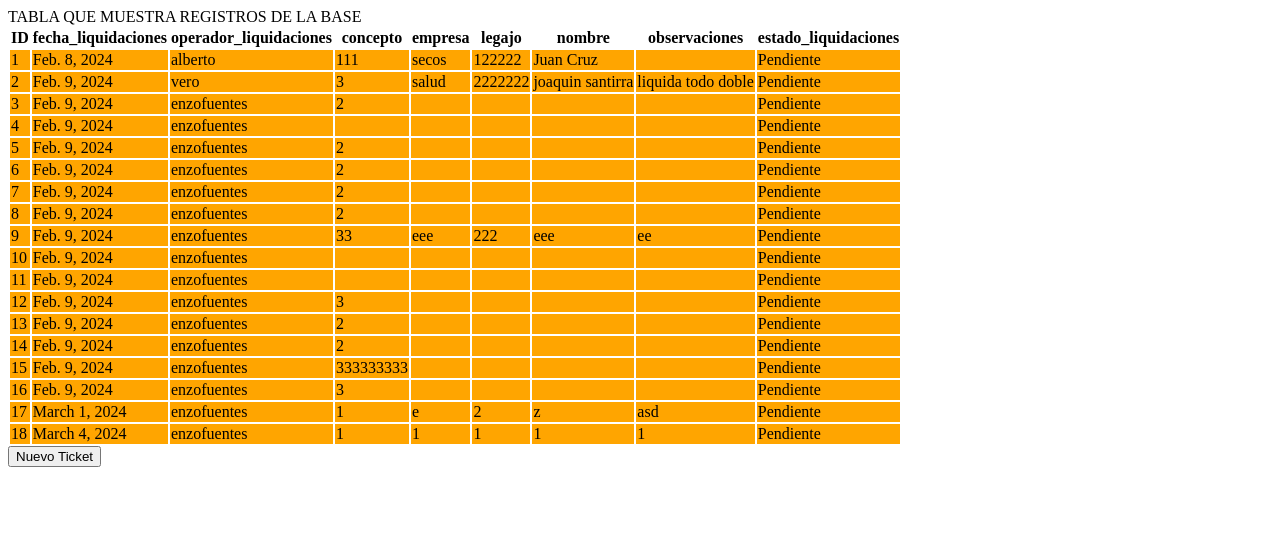
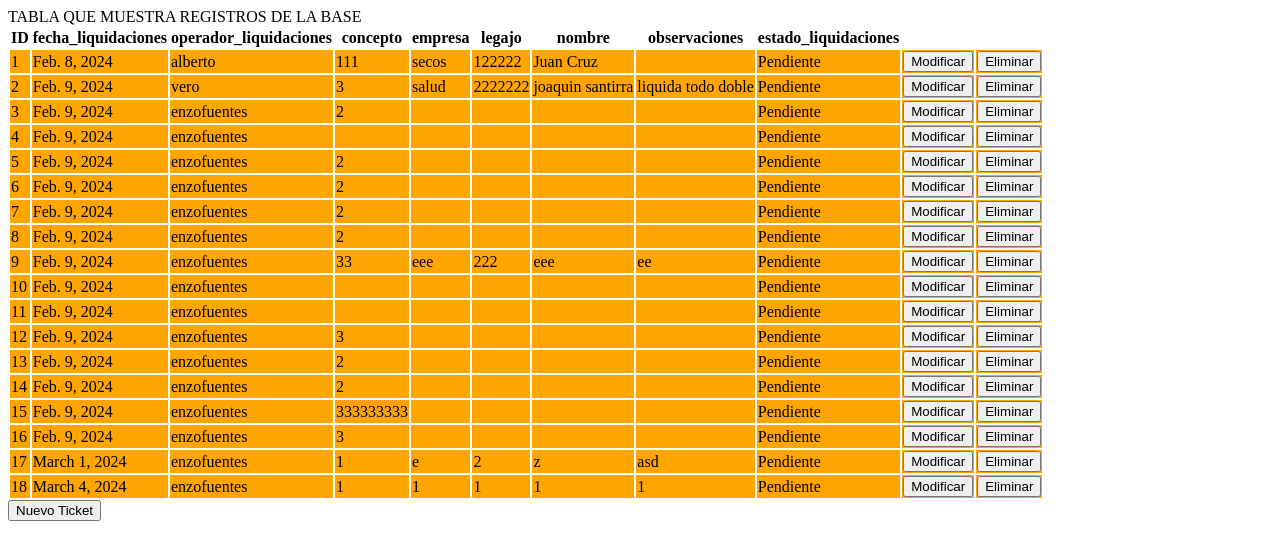
Before and after one commit to Naitais/ticket_sys, a Django app: template backend/src/tickets/templates/tickets/index.html in a window 1280 px wide. Shown: the top 560 px of the page. Run offline with Django 5.2, Linux system fonts and the light colour scheme; the template is opened without the code that fills it: values that come from a table or form of the project are taken from there, others are empty; data comes from the database, SQL or seed files in the repository; both versions use the stored data as it was after the commit.

Commit message:
trabajando en agregar opcion para modificar tickets

```diff
--- a/backend/src/static/javascript/script.js
+++ b/backend/src/static/javascript/script.js
@@ -1,24 +1,18 @@
 // obtengo ventana modal del formulario segun id
 var modal = document.getElementById("modal");
+var modificar_ticket_pantalla = document.getElementById("modificar_ticket_pantalla");
 var ticket_informacion = document.getElementById("ticket_informacion");
 
 // obtengo botones segun id
 var nuevo_ticket_btn = document.getElementById("nuevo_ticket_btn");
 var aceptar_nuevo_ticket_btn = document.getElementById("aceptar_nuevo_ticket_btn");
 var cancelar_nuevo_ticket_btn = document.getElementById("cancelar_nuevo_ticket_btn");
+var row_modificar_btn = document.getElementsByClassName("row_modificar_btn");
+var row_eliminar_btn = document.getElementsByClassName("row_eliminar_btn");
 
-// ticket row es como una coleccion de elementos asi que hay que loopearlos
+// ticket row es una coleccion de elementos asi que hay que loopearlos
 var ticket_rows = document.getElementsByClassName("ticket_row");
 
-for (var i = 0; i < ticket_rows.length; i++) {
-    ticket_rows[i].addEventListener("click", function(event) {
-        // afecto al parent del target
-        //event.target.parentElement.style.backgroundColor = "tomato";
-        ticket_informacion.style.display = "block";
-
-
-    });
-}
 
 for (var i = 0; i < ticket_rows.length; i++) {
     ticket_rows[i].addEventListener("mouseout", function(event) {
@@ -54,12 +48,6 @@ cancelar_nuevo_ticket_btn.onclick = function() {
     modal.style.display = "none";
   }
 
-cerrar_ventana_btn.onclick = function() {
-    ticket_informacion.style.display = "none";
-  }
-
-
-
 aceptar_nuevo_ticket_btn.onclick = function(e) {
     //armo los datos del post request obteniendo la info que cargo en cada id del form que cree en el index de html
     var data = {
@@ -93,3 +81,35 @@ aceptar_nuevo_ticket_btn.onclick = function(e) {
         }
     });
 };
+
+// funcion para modificar un ticket
+row_modificar_btn.onclick = function() {
+  }
+
+for (var i = 0; i < row_modificar_btn.length; i++) {
+    row_modificar_btn[i].addEventListener("click", function(event) {
+        modificar_ticket_pantalla.style.display = "block";
+
+        //obtengo los nodos de columna de la row seleccionada
+        var columnas = event.target.parentNode.parentNode.getElementsByTagName("td")
+        console.log(columnas)
+        llenarColumnas(columnas)
+
+
+    });
+}
+
+cancelar_cambios_btn.onclick = function() {
+    modificar_ticket_pantalla.style.display = "none";
+  }
+
+function llenarColumnas(columnas){
+    //quito 2 porque esas dos son columnas con botones
+    for (var r = 0; r < columnas.length - 2; r ++){
+        //obtengo datos de cada columna de la row seleccionada
+        console.log(event.target.parentNode.parentNode.getElementsByTagName("td")[r].textContent)
+        console.log(ticket_informacion.length)
+        console.log(columnas.textContent)
+
+    }
+}
--- a/backend/src/static/style sheet/style.css
+++ b/backend/src/static/style sheet/style.css
@@ -9,7 +9,7 @@
     z-index: 1; /* Ensure modal is on top of other content */
 }
 
-#ticket_informacion {
+#modificar_ticket_pantalla {
 
     display: none;
     position: fixed;
--- a/backend/src/tickets/templates/tickets/index.html
+++ b/backend/src/tickets/templates/tickets/index.html
@@ -40,6 +40,8 @@
                         <td>{{ ticket.nombre }}</td>
                         <td>{{ ticket.observaciones }}</td>
                         <td>{{ ticket.estado_liquidaciones }}</td>
+                        <td class="row_modificar_btn"><button>Modificar</button></td>
+                        <td class="row_eliminar_btn"><button>Eliminar</button></td>
                     </tr>
                 </div>
             {% endfor %}
@@ -70,9 +72,25 @@
     </div>
   </div>
 
-<div id="ticket_informacion">
+<div id="modificar_ticket_pantalla">
     <h3>PRUEBA AAAAAA</h3>
-    <button type="submit"id="cerrar_ventana_btn">Cerrar</button>
+    <form id="ticket_informacion">
+        {% csrf_token %}
+
+        <input type="number" id="concepto" name="Concepto" placeholder="Concepto">
+        <input type="text" id="empresa" name="Empresa" placeholder="Empresa">
+        <input type="number" id="legajo" name="Legajo" placeholder="Legajo">
+        <input type="text" id="nombre" name="Nombre" placeholder="Nombre">
+        <input type="text" id="observaciones" name="Observaciones" placeholder="Observaciones">
+        <input type="text" id="estado_liquidaciones" name="estado_liquidaciones" placeholder="Estado">
+
+      </form>
+
+    <div>
+        <button type="submit"id="aceptar_cambios_btn">Aceptar</button>
+        <button type="submit"id="cancelar_cambios_btn">Cancelar</button>
+    </div>
+
 </div>
     <script src="https://ajax.googleapis.com/ajax/libs/jquery/3.5.1/jquery.min.js"></script>
     <script src="{% static 'javascript/script.js' %}"></script>
```
Also changed, not shown: backend/src/db.sqlite3.
